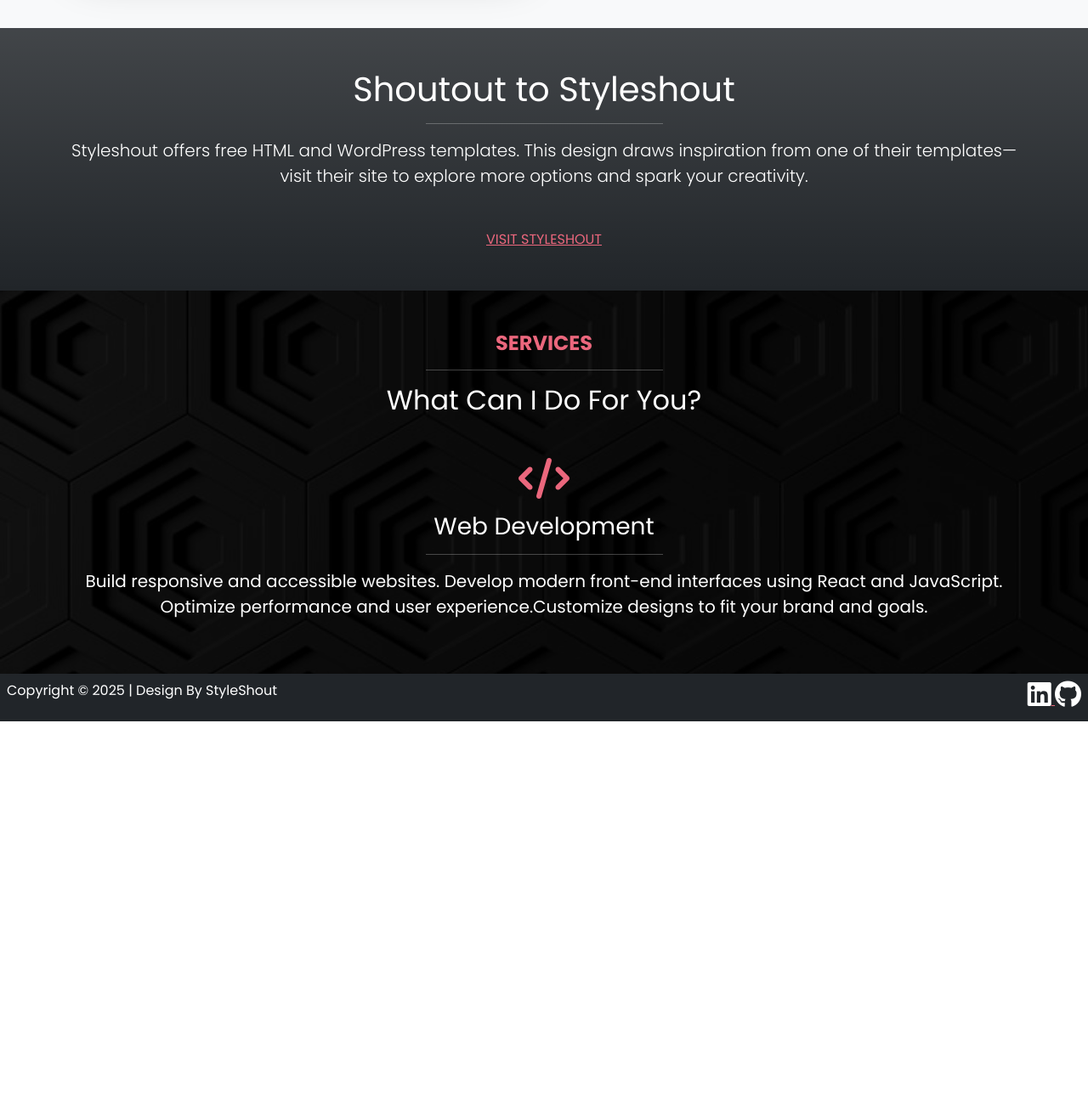
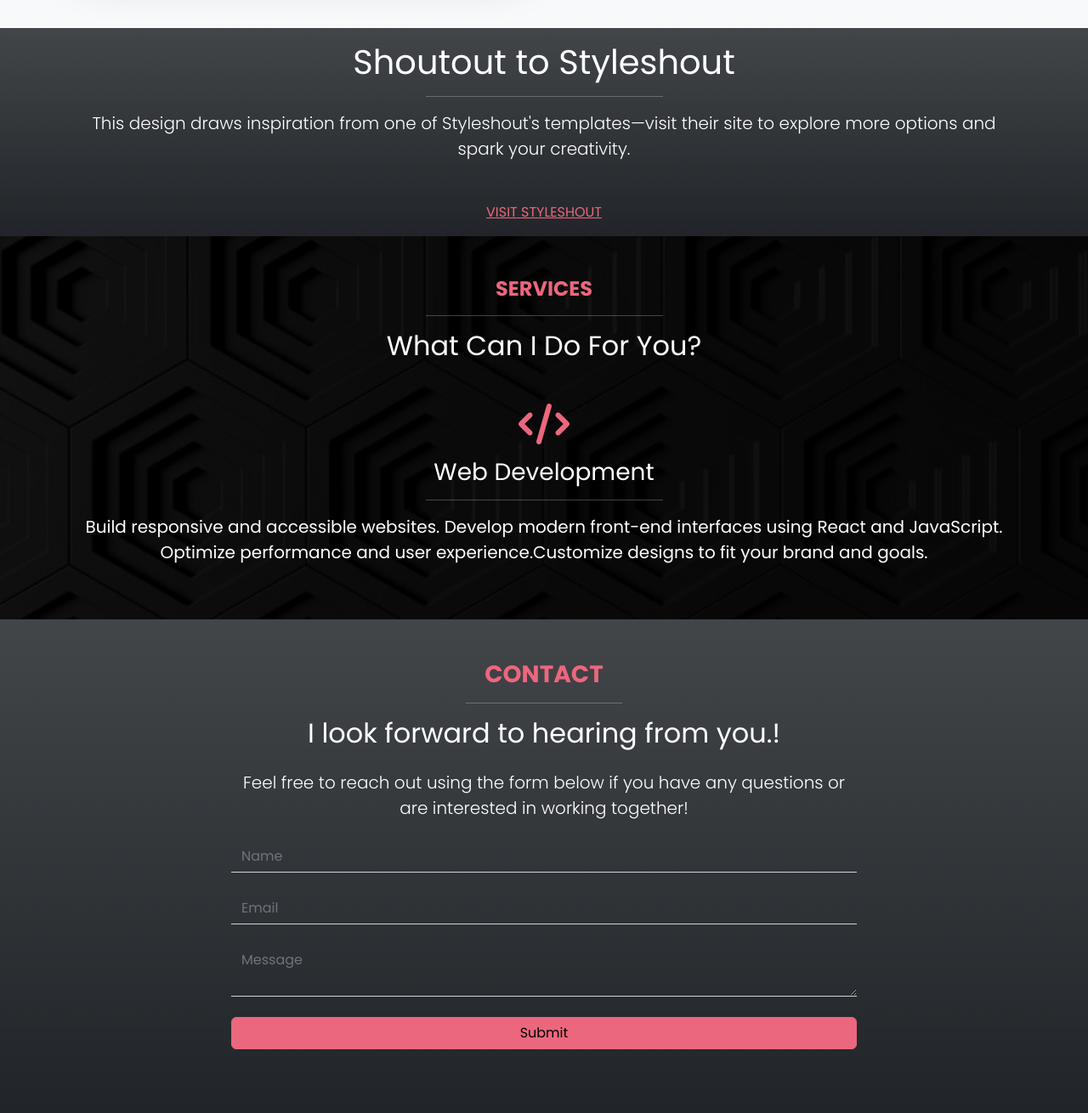
Before and after one commit to Mariyana-Katz/portfolio-website, a website: page index.html in a window 1280 px wide. Shown: the part 2520-3830 px from the top of the page at 85% size. Before the commit the page ends 3369 px from the top, so only its background shows below. Drawn offline with Linux system fonts and the light colour scheme.

Commit message:
added contact form

```diff
--- a/index.html
+++ b/index.html
@@ -210,21 +210,21 @@
     </div>
 
     <!-- StyleShout -->
-    <div class="section styleshout text-bg-dark bg-gradient p-5 text-center">
+    <div class="section styleshout text-bg-dark bg-gradient p-3 text-center">
       <div class="container">
         <div class="row">
           <div class="col-12">
             <h1>Shoutout to Styleshout</h1>
             <hr class="w-25 mx-auto" />
             <p class="lead mb-5">
-              Styleshout offers free HTML and WordPress templates. This design
-              draws inspiration from one of their templates—visit their site to
-              explore more options and spark your creativity.
+              This design draws inspiration from one of Styleshout's
+              templates—visit their site to explore more options and spark your
+              creativity.
             </p>
             <a
               href="https://styleshout.com/"
               target="_blank"
-              class="btn-primary btn-lg text-uppercase px-5 mx-3 my-2"
+              class="btn-primary btn-lg text-uppercase px-5 mx-3"
               >Visit StyleShout</a
             >
           </div>
@@ -256,6 +256,52 @@
       </div>
     </section>
 
+    <!-- Contact section -->
+    <section class="contact-section text-bg-dark bg-gradient py-5">
+      <div class="container">
+        <div class="row justify-content-center">
+          <div class="col-md-8">
+            <div class="text-center mb-4">
+              <h3 class="text-uppercase fw-bold text-primary">Contact</h3>
+              <hr class="w-25 mx-auto" />
+              <h2 class="mb-4">I look forward to hearing from you.!</h2>
+              <p class="lead">
+                Feel free to reach out using the form below if you have any
+                questions or are interested in working together!
+              </p>
+            </div>
+            <!-- Form section -->
+            <form action="">
+              <div class="mb-4">
+                <input
+                  type="text"
+                  class="form-control bg-transparent border-top-0 border-start-0 border-end-0 rounded-0 border-muted text-white"
+                  placeholder="Name"
+                />
+              </div>
+              <div class="mb-4">
+                <input
+                  type="email"
+                  class="form-control bg-transparent border-top-0 border-start-0 border-end-0 rounded-0 border-muted text-white"
+                  placeholder="Email"
+                />
+              </div>
+              <div class="mb-4">
+                <textarea
+                  type="text"
+                  class="form-control bg-transparent border-top-0 border-start-0 border-end-0 rounded-0 border-muted text-white"
+                  placeholder="Message"
+                ></textarea>
+              </div>
+              <div class="mb-4 d-grid">
+                <button class="btn btn-primary" type="submit">Submit</button>
+              </div>
+            </form>
+          </div>
+        </div>
+      </div>
+    </section>
+
     <!-- Footer -->
     <div class="d-flex p-2 bg-dark">
       <!-- flex-grow-1 will take the remaining space from the row -->
```
